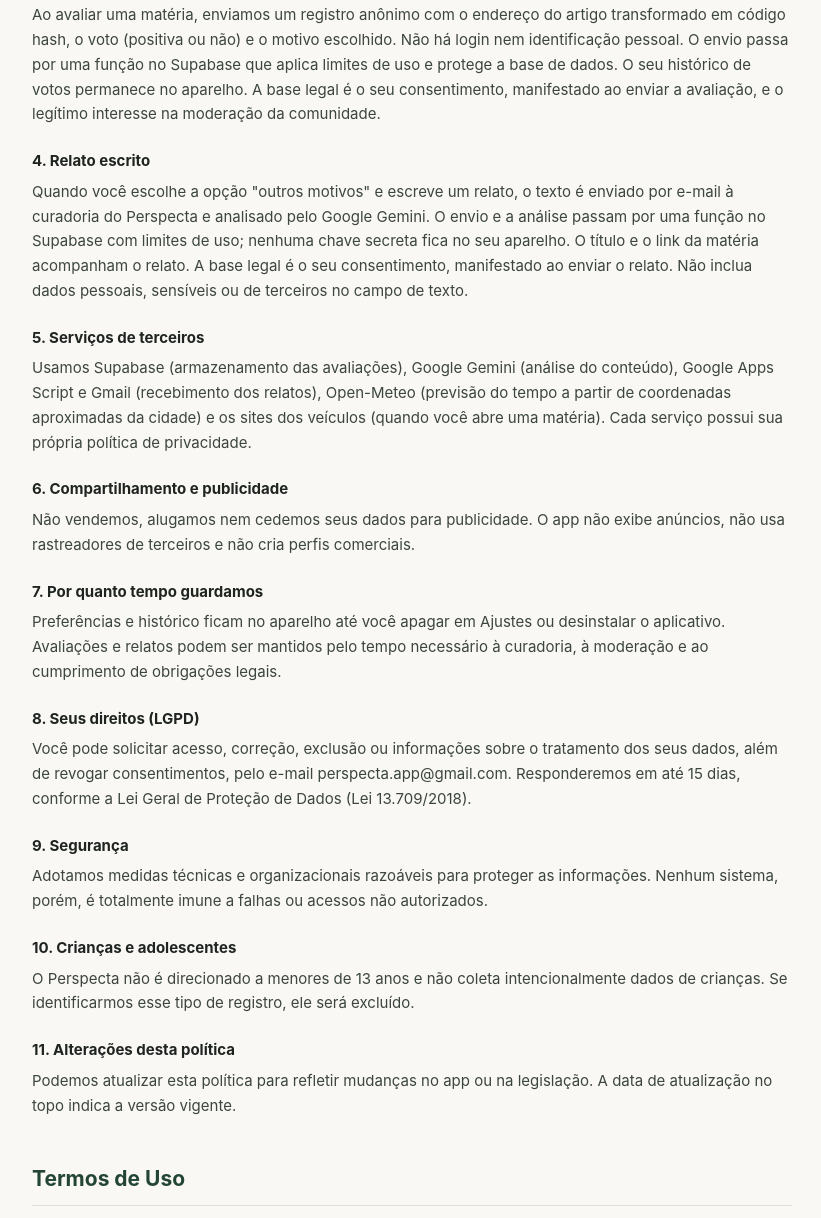
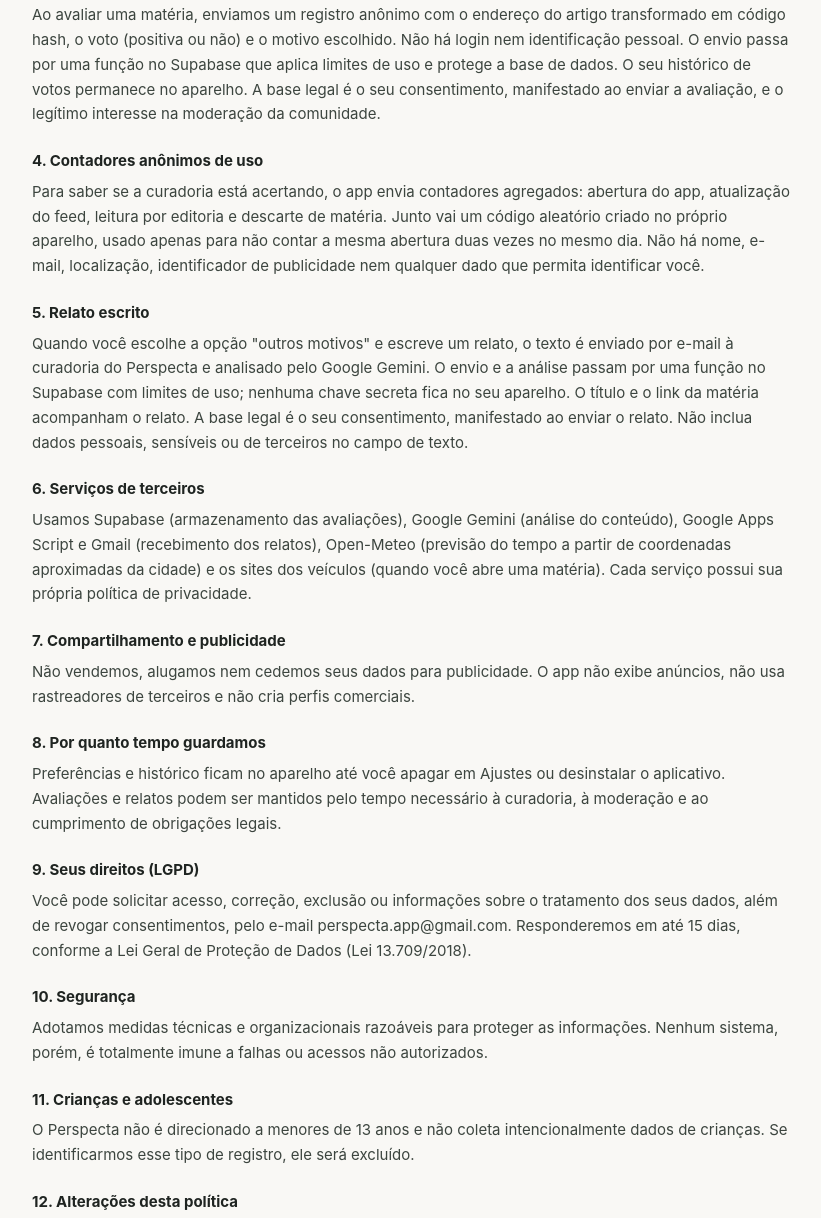
Before and after one commit to rodrigosarmentobrant/perspecta-politica, a plain HTML site: page index.html in a window 1280 px wide. Shown: the part 595-1813 px from the top of the page, without its empty margins (228-1049 px from the left). Drawn offline with Linux system fonts and the light colour scheme.

Commit message:
docs(privacidade): contadores anonimos de uso

```diff
--- a/index.html
+++ b/index.html
@@ -69,7 +69,7 @@
   <header>
     <p class="brand">PERSPECTA</p>
     <h1>Política de Privacidade e Termos de Uso</h1>
-    <p class="updated">Última atualização: 4 de novembro de 2026</p>
+    <p class="updated">Última atualização: 12 de novembro de 2026</p>
   </header>
 
   <nav aria-label="Índice">
@@ -90,28 +90,31 @@
     <h3>3. Avaliações da comunidade</h3>
     <p>Ao avaliar uma matéria, enviamos um registro anônimo com o endereço do artigo transformado em código hash, o voto (positiva ou não) e o motivo escolhido. Não há login nem identificação pessoal. O envio passa por uma função no Supabase que aplica limites de uso e protege a base de dados. O seu histórico de votos permanece no aparelho. A base legal é o seu consentimento, manifestado ao enviar a avaliação, e o legítimo interesse na moderação da comunidade.</p>
 
-    <h3>4. Relato escrito</h3>
+    <h3>4. Contadores anônimos de uso</h3>
+    <p>Para saber se a curadoria está acertando, o app envia contadores agregados: abertura do app, atualização do feed, leitura por editoria e descarte de matéria. Junto vai um código aleatório criado no próprio aparelho, usado apenas para não contar a mesma abertura duas vezes no mesmo dia. Não há nome, e-mail, localização, identificador de publicidade nem qualquer dado que permita identificar você.</p>
+
+    <h3>5. Relato escrito</h3>
     <p>Quando você escolhe a opção "outros motivos" e escreve um relato, o texto é enviado por e-mail à curadoria do Perspecta e analisado pelo Google Gemini. O envio e a análise passam por uma função no Supabase com limites de uso; nenhuma chave secreta fica no seu aparelho. O título e o link da matéria acompanham o relato. A base legal é o seu consentimento, manifestado ao enviar o relato. Não inclua dados pessoais, sensíveis ou de terceiros no campo de texto.</p>
 
-    <h3>5. Serviços de terceiros</h3>
+    <h3>6. Serviços de terceiros</h3>
     <p>Usamos Supabase (armazenamento das avaliações), Google Gemini (análise do conteúdo), Google Apps Script e Gmail (recebimento dos relatos), Open-Meteo (previsão do tempo a partir de coordenadas aproximadas da cidade) e os sites dos veículos (quando você abre uma matéria). Cada serviço possui sua própria política de privacidade.</p>
 
-    <h3>6. Compartilhamento e publicidade</h3>
+    <h3>7. Compartilhamento e publicidade</h3>
     <p>Não vendemos, alugamos nem cedemos seus dados para publicidade. O app não exibe anúncios, não usa rastreadores de terceiros e não cria perfis comerciais.</p>
 
-    <h3>7. Por quanto tempo guardamos</h3>
+    <h3>8. Por quanto tempo guardamos</h3>
     <p>Preferências e histórico ficam no aparelho até você apagar em Ajustes ou desinstalar o aplicativo. Avaliações e relatos podem ser mantidos pelo tempo necessário à curadoria, à moderação e ao cumprimento de obrigações legais.</p>
 
-    <h3>8. Seus direitos (LGPD)</h3>
+    <h3>9. Seus direitos (LGPD)</h3>
     <p>Você pode solicitar acesso, correção, exclusão ou informações sobre o tratamento dos seus dados, além de revogar consentimentos, pelo e-mail perspecta.app@gmail.com. Responderemos em até 15 dias, conforme a Lei Geral de Proteção de Dados (Lei 13.709/2018).</p>
 
-    <h3>9. Segurança</h3>
+    <h3>10. Segurança</h3>
     <p>Adotamos medidas técnicas e organizacionais razoáveis para proteger as informações. Nenhum sistema, porém, é totalmente imune a falhas ou acessos não autorizados.</p>
 
-    <h3>10. Crianças e adolescentes</h3>
+    <h3>11. Crianças e adolescentes</h3>
     <p>O Perspecta não é direcionado a menores de 13 anos e não coleta intencionalmente dados de crianças. Se identificarmos esse tipo de registro, ele será excluído.</p>
 
-    <h3>11. Alterações desta política</h3>
+    <h3>12. Alterações desta política</h3>
     <p>Podemos atualizar esta política para refletir mudanças no app ou na legislação. A data de atualização no topo indica a versão vigente.</p>
   </section>
 
```
